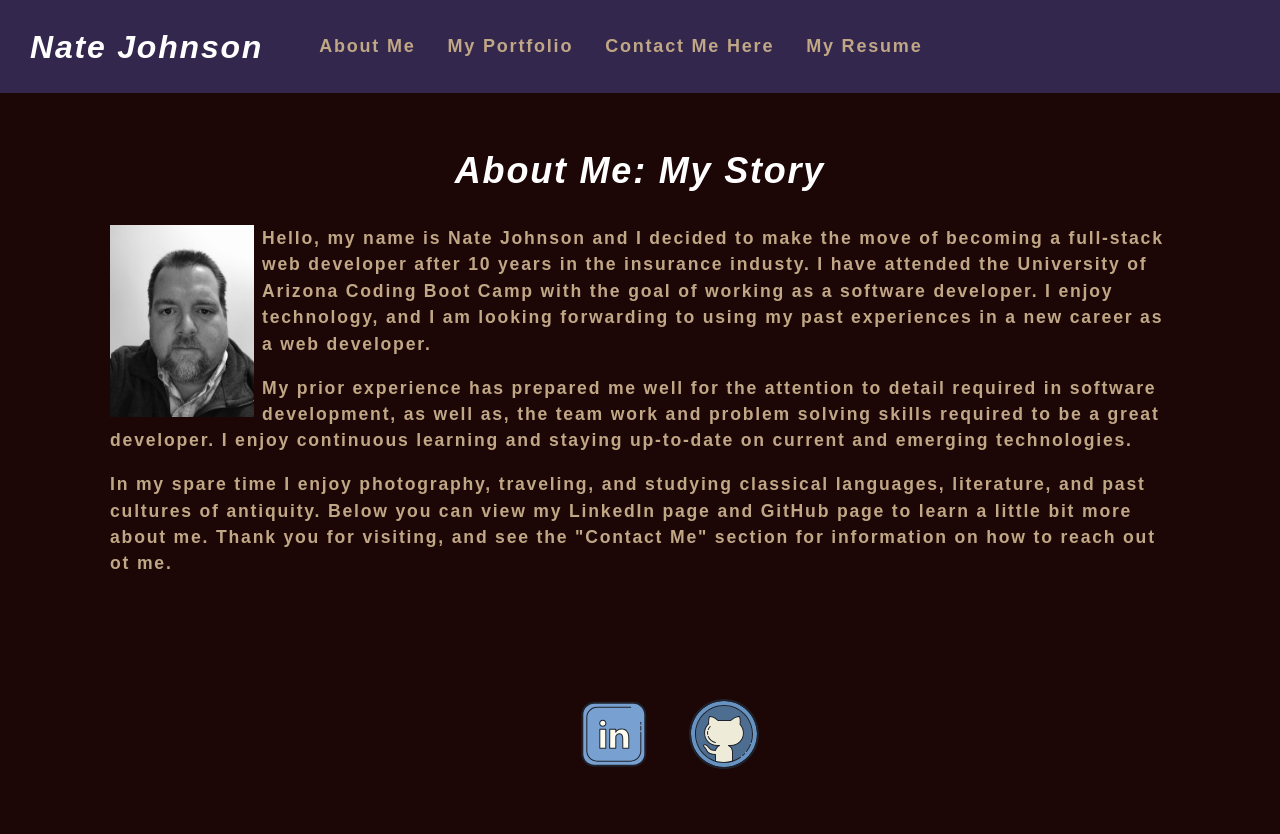
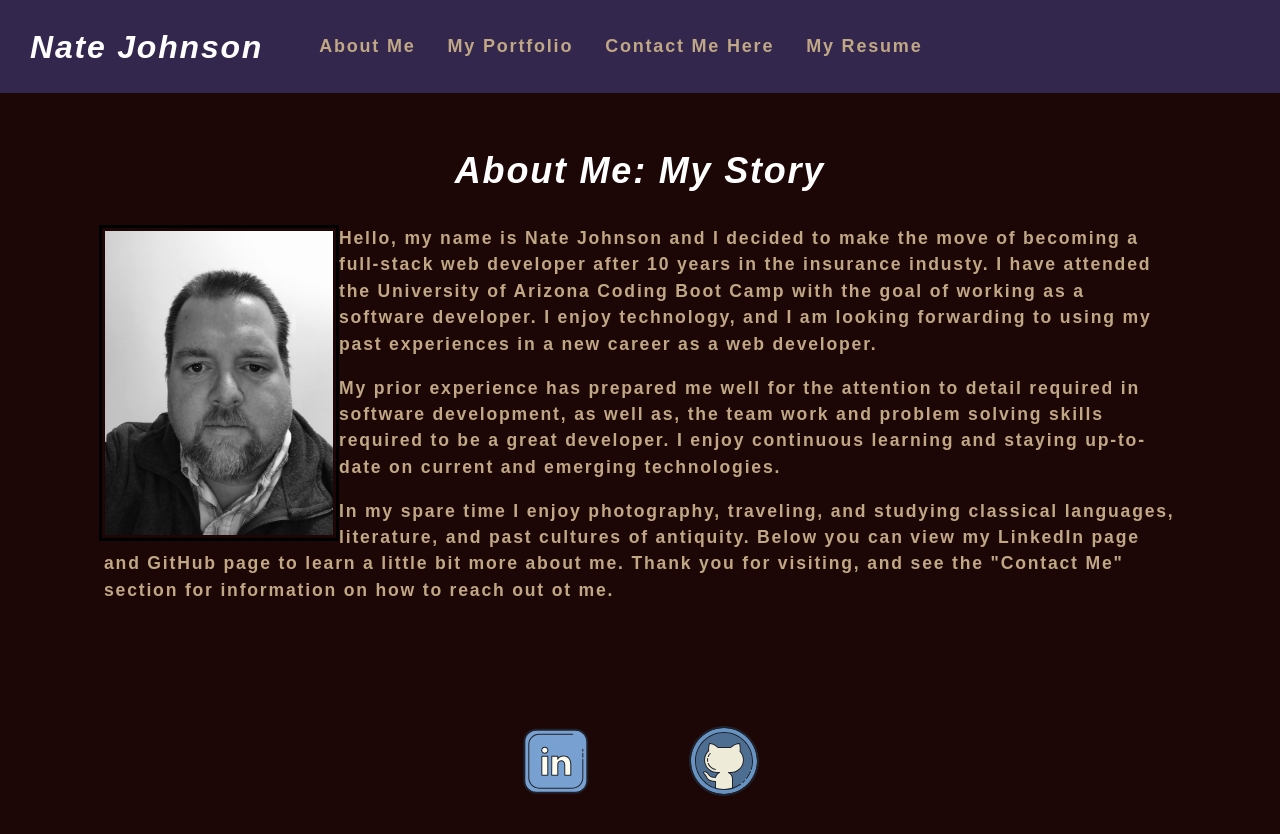
Before and after one commit to Elipticblock5/react-portfolio, a React (Create React App) app: page / in a window 1280 px wide. Shown: the top 834 px of the page. Built offline with nearby package versions, Linux system fonts and the light colour scheme.

Commit message:
footer styling, tag changes

```diff
--- a/src/components/Resume/Index.js
+++ b/src/components/Resume/Index.js
@@ -7,8 +7,8 @@ function MyResume() {
         <img
           src={require("../../assets/images/Resume.PNG").default}
           align="center"
-          alt="resume my-2"
-          className="resume px-1"
+          alt="resume"
+          className="resume"
         ></img>
         </center>
         </div>
--- a/src/index.css
+++ b/src/index.css
@@ -100,7 +100,7 @@ a {
 
 a:hover {
   background-color: white;
-  color: var(--darker);
+  color: var(--primary);
 }
 
 header {
@@ -228,8 +228,8 @@ textarea {
 }
 
 .px-1 {
-  padding-right: var(--spacing-one);
-  padding-left: var(--spacing-one);
+  padding-right: 5px;
+  padding-left: 5px;
   color: white;
   font-family: Arial;
 }
@@ -263,8 +263,10 @@ a {
 }
 
 .selfie {
-  width: 10rem;
+  width: 15rem;
   height: auto;
+  border: 3px solid black;
+  padding: 3px;
 }
 
 .project-list-container {
@@ -313,9 +315,14 @@ header {
 .tech-container,
 .resume-container {
   /*margin: 75px 125px; */
-  height: 15 rem;
+  height: 10 rem;
   width: auto;
   /*align: center; */
+}
+
+.resume {
+  height: 10 rem;
+  width: auto;
 }
 
 .tech-title {
@@ -333,6 +340,10 @@ header {
   color: var(--tertiary);
 }
 
+.resume-download:hover {
+  background-color: var(--light);
+}
+
 footer {
   position: absolute;
   bottom: 0;
@@ -343,11 +354,11 @@ footer {
 .footer-container {
   display: flex;
   justify-content: center;
-  margin-bottom: 2;
+  margin-bottom: 2rem;
 }
 
 footer a {
-  max-width: 50px;
+  max-width: 115px;
   font-size: 15px;
   margin: 30px;
 }
```
